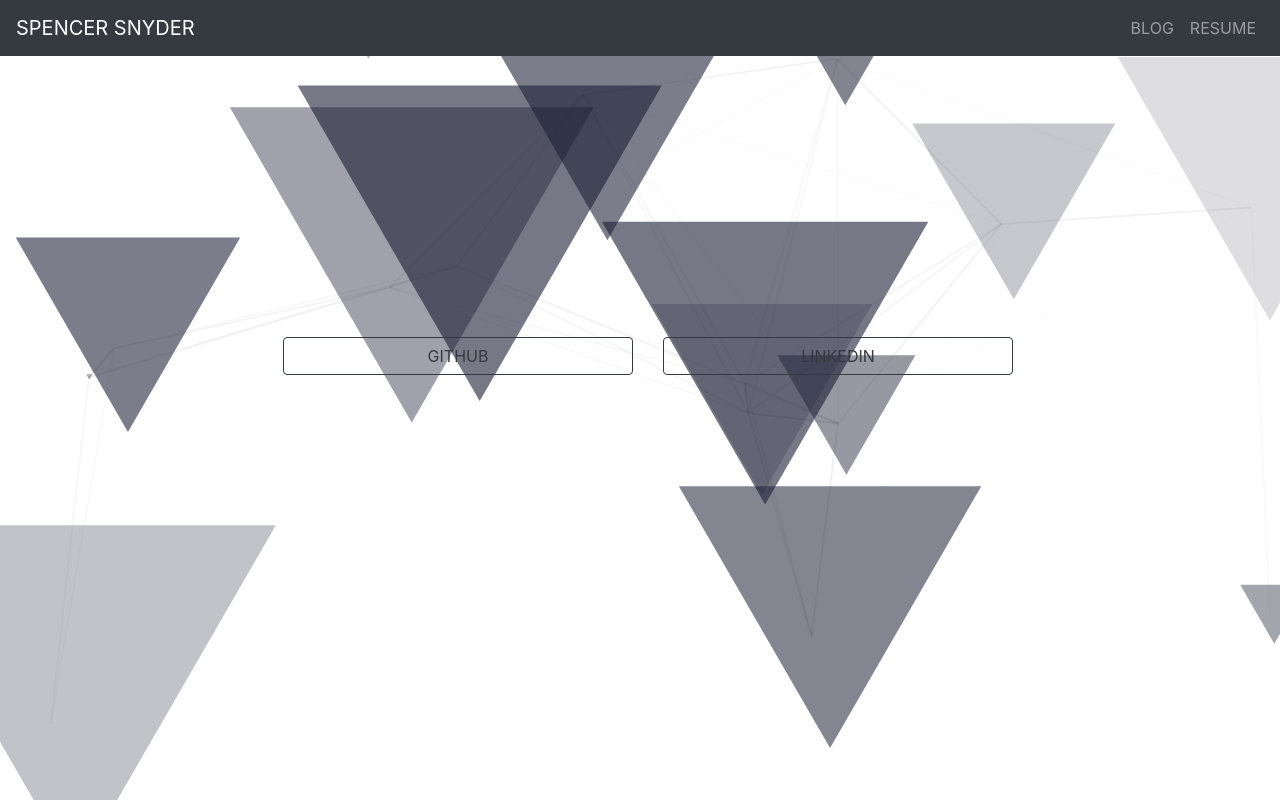
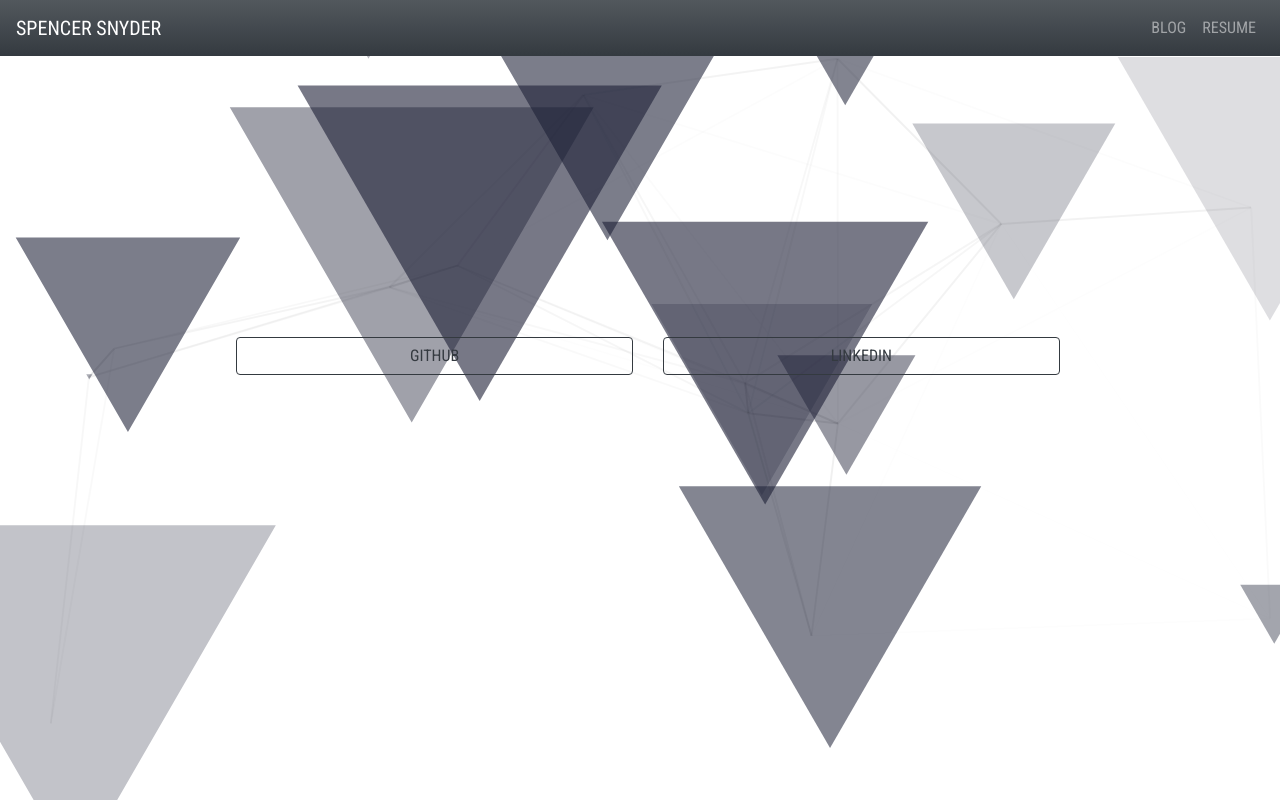
Before and after one commit to spence-s/spencersnyder.io, a Next.js app: page / in a window 1280 px wide. Built offline with nearby package versions, Linux system fonts and the light colour scheme.

Commit message:
feat: begin custom theming and styling

```diff
--- a/components/Layout.js
+++ b/components/Layout.js
@@ -9,7 +9,7 @@ import { motion } from 'framer-motion';
 export const Layout = ({ children }) => (
   <>
     <Particles id='tsparticles' className='particle-bg' options={options} />
-    <Navbar bg='dark' variant='dark' expand='lg'>
+    <Navbar bg='gradient-dark' variant='dark' expand='lg'>
       <Link passHref href='/'>
         <Navbar.Brand>SPENCER SNYDER</Navbar.Brand>
       </Link>
@@ -36,7 +36,7 @@ export const Layout = ({ children }) => (
           opacity: 1
         }
       }}>
-      <Container>{children}</Container>
+      <Container fluid>{children}</Container>
     </motion.div>
   </>
 );
--- a/package.json
+++ b/package.json
@@ -11,13 +11,14 @@
   "dependencies": {
     "@tryghost/content-api": "^1.4.7",
     "bootstrap": "^4.5.3",
+    "date-fns": "^2.16.1",
     "framer-motion": "^2.9.4",
     "next": "10.0.0",
     "react": "17.0.1",
     "react-bootstrap": "^1.4.0",
     "react-dom": "17.0.1",
     "react-tsparticles": "^1.18.6",
-    "sass": "^1.27.0",
+    "sass": "^1.27.1",
     "tsparticles": "^1.18.6"
   },
   "devDependencies": {
--- /dev/null
+++ b/styles/_bootstrap-override.scss
@@ -0,0 +1,48 @@
+/*!
+ * Bootstrap v4.5.3 (https://getbootstrap.com/)
+ * Copyright 2011-2020 The Bootstrap Authors
+ * Copyright 2011-2020 Twitter, Inc.
+ * Licensed under MIT (https://github.com/twbs/bootstrap/blob/main/LICENSE)
+ */
+
+@import '../node_modules/bootstrap/scss/functions';
+@import '../node_modules/bootstrap/scss/variables';
+
+// custom variable definitions
+@import 'variables';
+
+@import '../node_modules/bootstrap/scss/mixins';
+@import '../node_modules/bootstrap/scss/root';
+@import '../node_modules/bootstrap/scss/reboot';
+@import '../node_modules/bootstrap/scss/type';
+@import '../node_modules/bootstrap/scss/images';
+@import '../node_modules/bootstrap/scss/code';
+@import '../node_modules/bootstrap/scss/grid';
+@import '../node_modules/bootstrap/scss/tables';
+@import '../node_modules/bootstrap/scss/forms';
+@import '../node_modules/bootstrap/scss/buttons';
+@import '../node_modules/bootstrap/scss/transitions';
+@import '../node_modules/bootstrap/scss/dropdown';
+@import '../node_modules/bootstrap/scss/button-group';
+@import '../node_modules/bootstrap/scss/input-group';
+@import '../node_modules/bootstrap/scss/custom-forms';
+@import '../node_modules/bootstrap/scss/nav';
+@import '../node_modules/bootstrap/scss/navbar';
+@import '../node_modules/bootstrap/scss/card';
+@import '../node_modules/bootstrap/scss/breadcrumb';
+@import '../node_modules/bootstrap/scss/pagination';
+@import '../node_modules/bootstrap/scss/badge';
+@import '../node_modules/bootstrap/scss/jumbotron';
+@import '../node_modules/bootstrap/scss/alert';
+@import '../node_modules/bootstrap/scss/progress';
+@import '../node_modules/bootstrap/scss/media';
+@import '../node_modules/bootstrap/scss/list-group';
+@import '../node_modules/bootstrap/scss/close';
+@import '../node_modules/bootstrap/scss/toasts';
+@import '../node_modules/bootstrap/scss/modal';
+@import '../node_modules/bootstrap/scss/tooltip';
+@import '../node_modules/bootstrap/scss/popover';
+@import '../node_modules/bootstrap/scss/carousel';
+@import '../node_modules/bootstrap/scss/spinners';
+@import '../node_modules/bootstrap/scss/utilities';
+@import '../node_modules/bootstrap/scss/print';
--- /dev/null
+++ b/styles/_variables.scss
@@ -0,0 +1,88 @@
+// Variables
+//
+// Variables should follow the `$component-state-property-size` formula for
+// consistent naming. Ex: $nav-link-disabled-color and $modal-content-box-shadow-xs.
+
+// Options
+//
+// Quickly modify global styling by enabling or disabling optional features.
+$enable-caret: true;
+$enable-rounded: true;
+$enable-shadows: true;
+$enable-gradients: true;
+$enable-transitions: true;
+$enable-prefers-reduced-motion-media-query: true;
+$enable-grid-classes: true;
+$enable-pointer-cursor-for-buttons: true;
+$enable-print-styles: true;
+$enable-responsive-font-sizes: true;
+$enable-validation-icons: true;
+$enable-deprecation-messages: true;
+
+// This variable affects the `.h-*` and `.w-*` classes.
+$sizes: ();
+$sizes: map-merge(
+  (
+    20: 20%,
+    25: 25%,
+    30: 30%,
+    35: 35%,
+    40: 45%,
+    50: 50%,
+    55: 55%,
+    60: 60%,
+    65: 65%,
+    70: 70%,
+    75: 75%,
+    80: 80%,
+    85: 85%,
+    90: 90%,
+    95: 95%,
+    100: 100%,
+    auto: auto
+  ),
+  $sizes
+);
+
+// Font
+@import url('https://fonts.googleapis.com/css2?family=Roboto+Condensed:wght@300;400;700&display=swap');
+$roboto: 'Roboto Condensed';
+
+$font-family-sans-serif: -apple-system, BlinkMacSystemFont, 'Segoe UI', Roboto,
+  'Helvetica Neue', Arial, 'Noto Sans', sans-serif, 'Apple Color Emoji',
+  'Segoe UI Emoji', 'Segoe UI Symbol', 'Noto Color Emoji';
+$font-family-monospace: SFMono-Regular, Menlo, Monaco, Consolas,
+  'Liberation Mono', 'Courier New', monospace;
+$font-family-base: $roboto, $font-family-sans-serif;
+
+$display1-size: 6rem !default;
+$display2-size: 5.5rem !default;
+$display3-size: 4.5rem !default;
+$display4-size: 3.5rem !default;
+$display5-size: 2.5rem;
+$display6-size: 1.5rem;
+
+$display1-weight: 300 !default;
+$display2-weight: 300 !default;
+$display3-weight: 300 !default;
+$display4-weight: 300 !default;
+$display5-weight: 400 !default;
+$display6-weight: 400 !default;
+
+$display-sizes: (
+  1: $display1-size,
+  2: $display2-size,
+  3: $display3-size,
+  4: $display4-size,
+  5: $display5-size,
+  6: $display6-size
+);
+
+$display-weights: (
+  1: $display1-weight,
+  2: $display2-weight,
+  3: $display3-weight,
+  4: $display4-weight,
+  5: $display5-weight,
+  6: $display6-weight
+);
--- a/styles/custom.scss
+++ b/styles/custom.scss
@@ -1,4 +1,6 @@
-@import '../node_modules/bootstrap/scss/bootstrap';
+@use 'sass:map';
+// Initial variable overrides
+@import 'bootstrap-override';
 
 .particle-bg {
   position: absolute;
@@ -7,10 +9,6 @@
   top: 0;
   bottom: 0;
   z-index: -100;
-}
-
-.h-35 {
-  height: 35% !important;
 }
 
 .vh-75 {
@@ -24,3 +22,16 @@
     left: -5px;
   }
 }
+
+.post-link {
+  cursor: pointer;
+}
+
+// extend bootstrap diplay values
+@each $val, $font-size in $display-sizes {
+  .display-#{$val} {
+    @include font-size($font-size);
+    font-weight: map.get($display-weights, $val);
+    line-height: $display-line-height;
+  }
+}
```
Also changed, not shown: pages/blog/index.js (+26 -6 lines), 1 other file (tests, documents, lock files or other folders).
